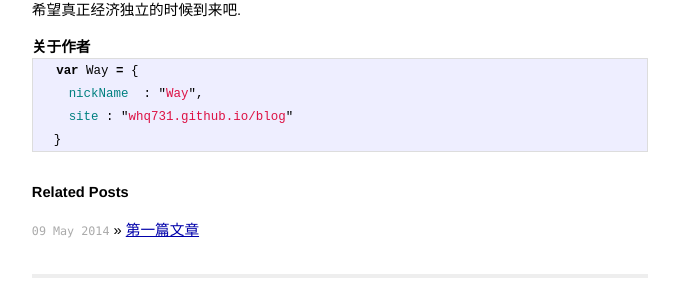
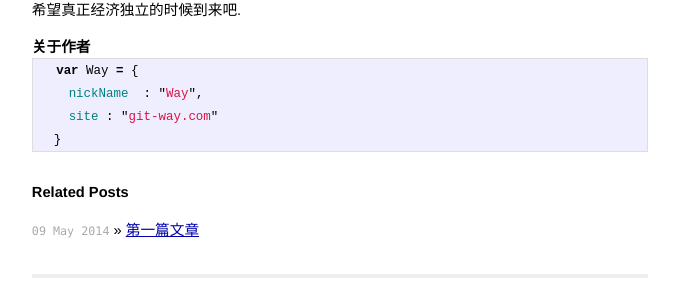
Before and after one commit to whq731/blog, a Jekyll site: the page built from _posts/2014-05-12-结婚大潮开始了.md, in a window 1280 px wide. Shown: the part 687-981 px from the top of the page, without its empty margins (300-979 px from the left). Built offline with Jekyll 4.4.1, drawn with Linux system fonts in a browser that asks for light colours; Markdown is read by kramdown in place of the engine named in the settings.

Commit message:
new site

````diff
--- a/_posts/2014-05-12-结婚大潮开始了.md
+++ b/_posts/2014-05-12-结婚大潮开始了.md
@@ -41,6 +41,6 @@ title: 结婚大潮开始了
 ```javascript
   var Way = {
     nickName  : "Way",
-    site : "whq731.github.io/blog"
+    site : "git-way.com"
   }
 ```
````
